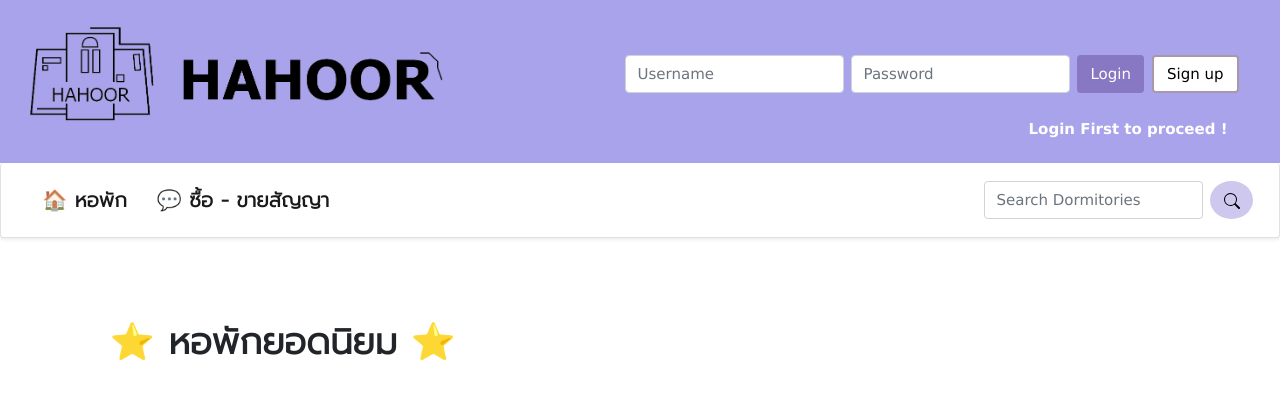
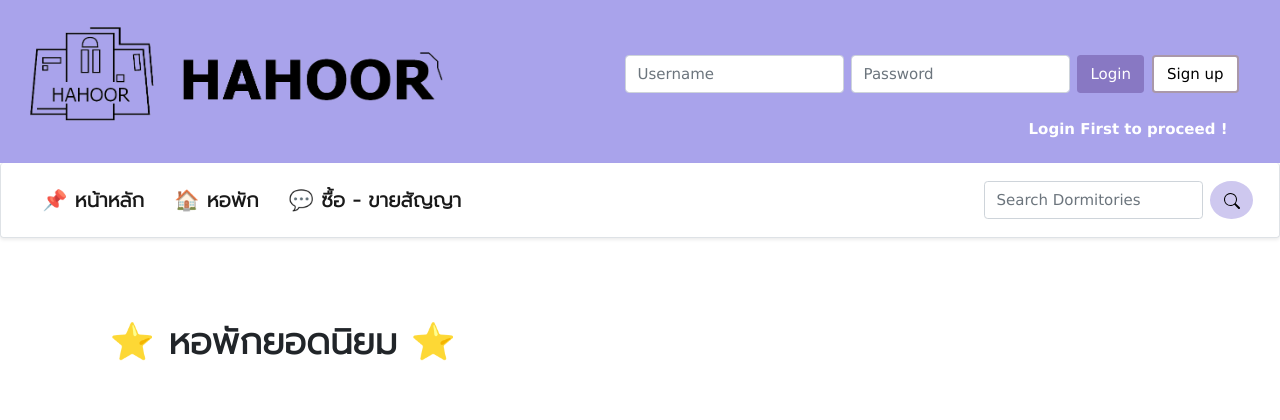
Before and after one commit to 6210612831/hahoor, a Django app: page /dormitory/create_dormitory in a window 1280 px wide. Shown: the top 420 px of the page. Run offline with Django 3.2, Linux system fonts and the light colour scheme.

Commit message:
Add home button

```diff
--- a/dormitory/templates/dormitory/layout.html
+++ b/dormitory/templates/dormitory/layout.html
@@ -11,12 +11,13 @@
 <link rel="stylesheet" href="https://www.w3schools.com/w3css/4/w3.css">
 <link rel="preconnect" href="https://fonts.googleapis.com">
 <link rel="preconnect" href="https://fonts.gstatic.com" crossorigin>
-<link href="https://fonts.googleapis.com/css2?family=Prompt:wght@300&display=swap" rel="stylesheet">
+<link href="https://fonts.googleapis.com/css2?family=Noto+Sans+Thai:wght@500&family=Prompt:wght@300&display=swap" rel="stylesheet">
 <script src="{% static 'dormitory/css/styles.js' %}"></script>
 <script src="https://cdn.jsdelivr.net/npm/bootstrap@5.1.3/dist/js/bootstrap.bundle.min.js"
     integrity="sha384-ka7Sk0Gln4gmtz2MlQnikT1wXgYsOg+OMhuP+IlRH9sENBO0LRn5q+8nbTov4+1p"
     crossorigin="anonymous"></script>
 <link rel="stylesheet" href="https://www.w3schools.com/w3css/4/w3.css">
+
 
 <style>
     .button {
@@ -145,6 +146,11 @@
                 <div class="collapse navbar-collapse " style="margin-left: 0em; margin-top: 1em;">
                     <ul class="navbar-nav">
                         <li class="nav-item m-2">
+                            <a class="nav-link active" aria-current="page" href=" {% url 'dormitory:index' %} ">
+                                <p class="p1"><b>&#128204; หน้าหลัก</b></p>
+                            </a>
+                        </li>
+                        <li class="nav-item m-2">
                             <a class="nav-link active" aria-current="page" href="{% url 'dormitory:dormitories' %}">
                                 <p class="p1"><b>&#127968; หอพัก</b></p>
                             </a>
--- a/thread/templates/thread/layout.html
+++ b/thread/templates/thread/layout.html
@@ -132,6 +132,11 @@
                 <div class="collapse navbar-collapse " style="margin-left: 0em; margin-top: 1em;">
                     <ul class="navbar-nav">
                         <li class="nav-item m-2">
+                            <a class="nav-link active" aria-current="page" href=" {% url 'dormitory:index' %} ">
+                                <p class="p1"><b>&#128204; หน้าหลัก</b></p>
+                            </a>
+                        </li>
+                        <li class="nav-item m-2">
                             <a class="nav-link active" aria-current="page" href="{% url 'dormitory:dormitories' %}"><p class="p1"><b>&#127968; หอพัก</b></p></a>
                         </li>
                         <li class="nav-item m-2">
```
